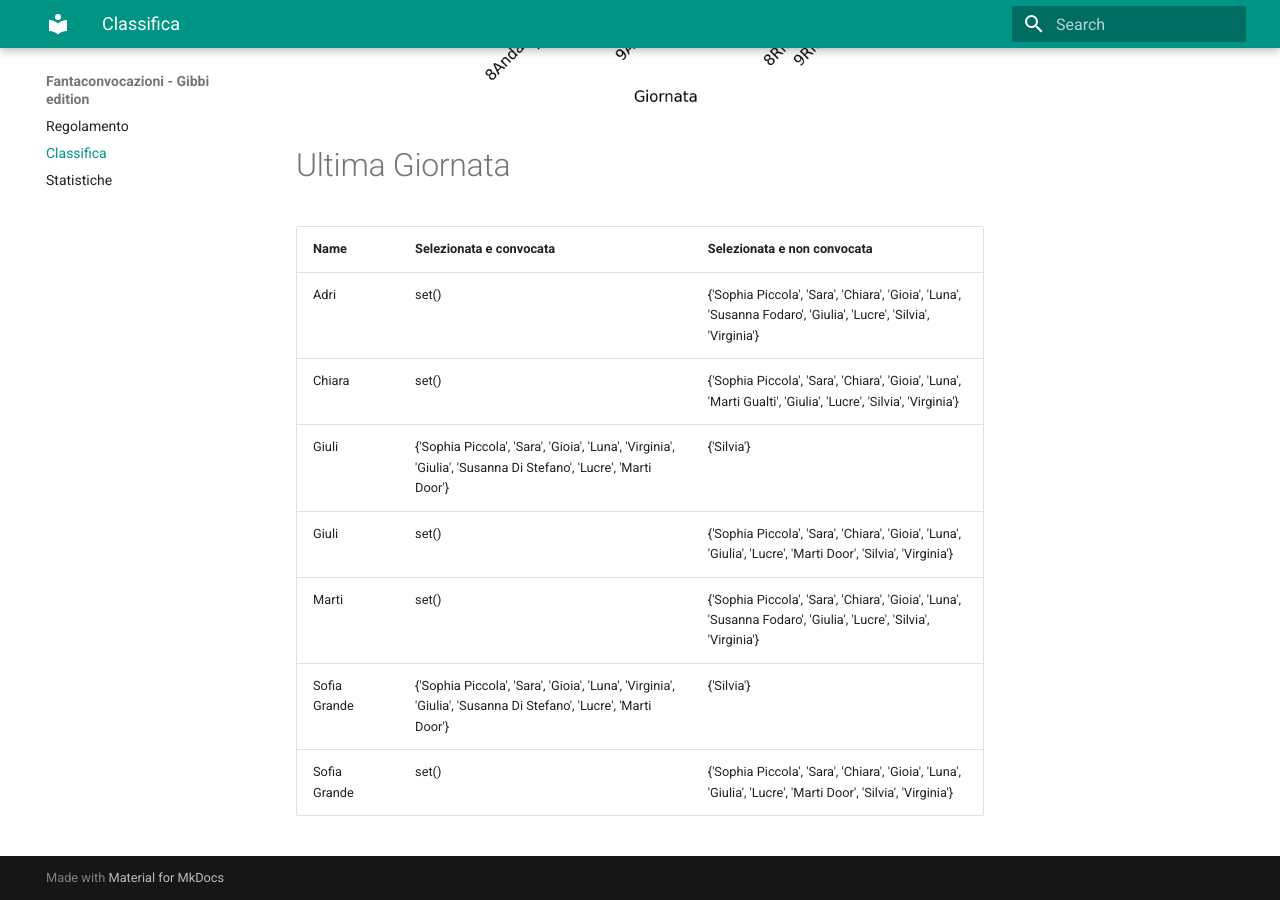
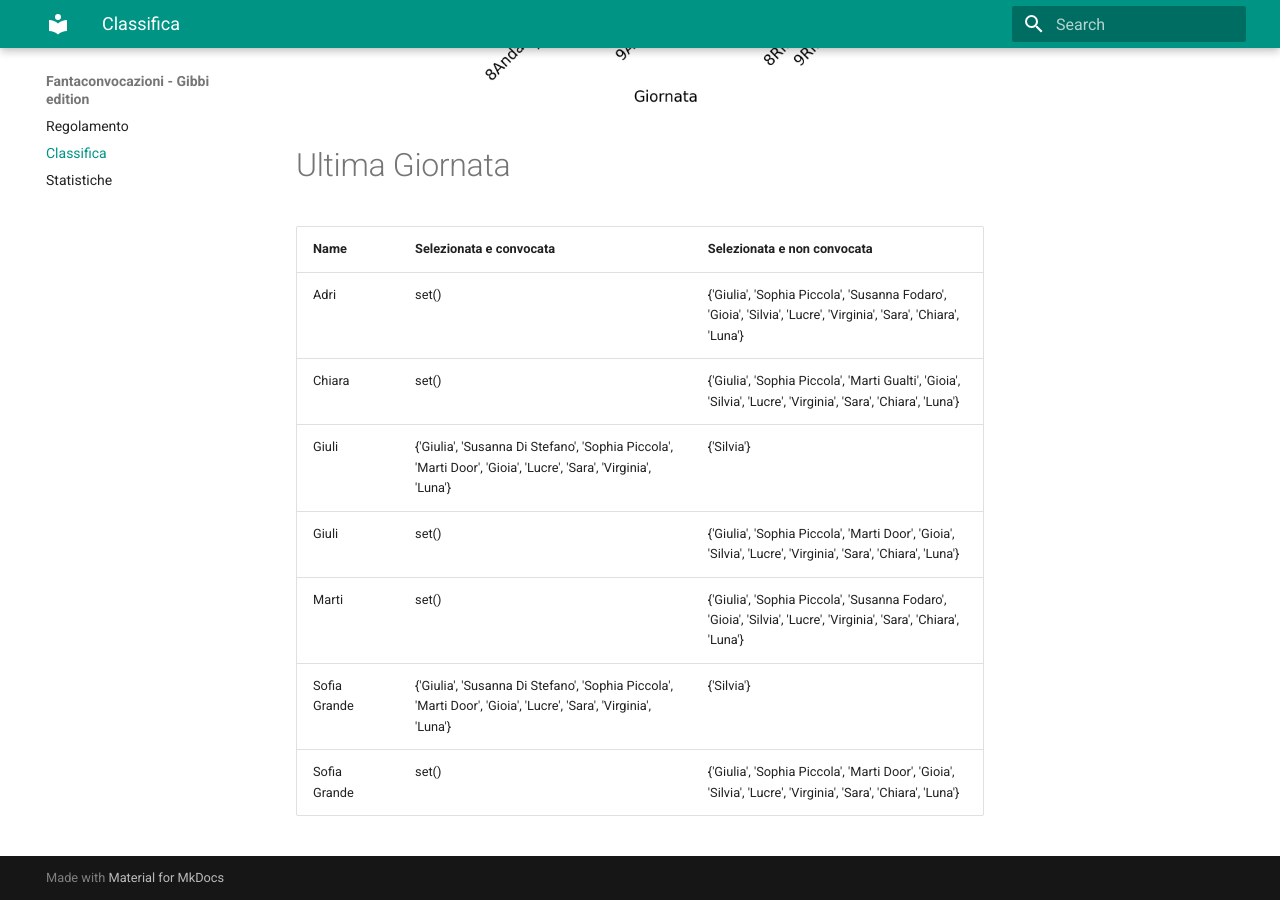
Before and after one commit to martinig94/fantagibbi, an MkDocs documentation site: the page built from docs/Classifica.md, in a window 1280 px wide and 900 px high, scrolled down 1003 px. Built offline with MkDocs 1.6.1 and Material for MkDocs 9.7.7, drawn with Linux system fonts in a browser that asks for light colours.

Commit message:
Auto-update from main.py

```diff
--- a/docs/Classifica.md
+++ b/docs/Classifica.md
@@ -18,11 +18,11 @@
 <!-- START_TABLE CORRECT -->
 | Name         | Selezionata e convocata                                                                                        | Selezionata e non convocata                                                                                      |
 |:-------------|:---------------------------------------------------------------------------------------------------------------|:-----------------------------------------------------------------------------------------------------------------|
-| Adri         | set()                                                                                                          | {'Sophia Piccola', 'Sara', 'Chiara', 'Gioia', 'Luna', 'Susanna Fodaro', 'Giulia', 'Lucre', 'Silvia', 'Virginia'} |
-| Chiara       | set()                                                                                                          | {'Sophia Piccola', 'Sara', 'Chiara', 'Gioia', 'Luna', 'Marti Gualti', 'Giulia', 'Lucre', 'Silvia', 'Virginia'}   |
-| Giuli        | {'Sophia Piccola', 'Sara', 'Gioia', 'Luna', 'Virginia', 'Giulia', 'Susanna Di Stefano', 'Lucre', 'Marti Door'} | {'Silvia'}                                                                                                       |
-| Giuli        | set()                                                                                                          | {'Sophia Piccola', 'Sara', 'Chiara', 'Gioia', 'Luna', 'Giulia', 'Lucre', 'Marti Door', 'Silvia', 'Virginia'}     |
-| Marti        | set()                                                                                                          | {'Sophia Piccola', 'Sara', 'Chiara', 'Gioia', 'Luna', 'Susanna Fodaro', 'Giulia', 'Lucre', 'Silvia', 'Virginia'} |
-| Sofia Grande | {'Sophia Piccola', 'Sara', 'Gioia', 'Luna', 'Virginia', 'Giulia', 'Susanna Di Stefano', 'Lucre', 'Marti Door'} | {'Silvia'}                                                                                                       |
-| Sofia Grande | set()                                                                                                          | {'Sophia Piccola', 'Sara', 'Chiara', 'Gioia', 'Luna', 'Giulia', 'Lucre', 'Marti Door', 'Silvia', 'Virginia'}     |
+| Adri         | set()                                                                                                          | {'Giulia', 'Sophia Piccola', 'Susanna Fodaro', 'Gioia', 'Silvia', 'Lucre', 'Virginia', 'Sara', 'Chiara', 'Luna'} |
+| Chiara       | set()                                                                                                          | {'Giulia', 'Sophia Piccola', 'Marti Gualti', 'Gioia', 'Silvia', 'Lucre', 'Virginia', 'Sara', 'Chiara', 'Luna'}   |
+| Giuli        | {'Giulia', 'Susanna Di Stefano', 'Sophia Piccola', 'Marti Door', 'Gioia', 'Lucre', 'Sara', 'Virginia', 'Luna'} | {'Silvia'}                                                                                                       |
+| Giuli        | set()                                                                                                          | {'Giulia', 'Sophia Piccola', 'Marti Door', 'Gioia', 'Silvia', 'Lucre', 'Virginia', 'Sara', 'Chiara', 'Luna'}     |
+| Marti        | set()                                                                                                          | {'Giulia', 'Sophia Piccola', 'Susanna Fodaro', 'Gioia', 'Silvia', 'Lucre', 'Virginia', 'Sara', 'Chiara', 'Luna'} |
+| Sofia Grande | {'Giulia', 'Susanna Di Stefano', 'Sophia Piccola', 'Marti Door', 'Gioia', 'Lucre', 'Sara', 'Virginia', 'Luna'} | {'Silvia'}                                                                                                       |
+| Sofia Grande | set()                                                                                                          | {'Giulia', 'Sophia Piccola', 'Marti Door', 'Gioia', 'Silvia', 'Lucre', 'Virginia', 'Sara', 'Chiara', 'Luna'}     |
 <!-- END_TABLE CORRECT -->
```
